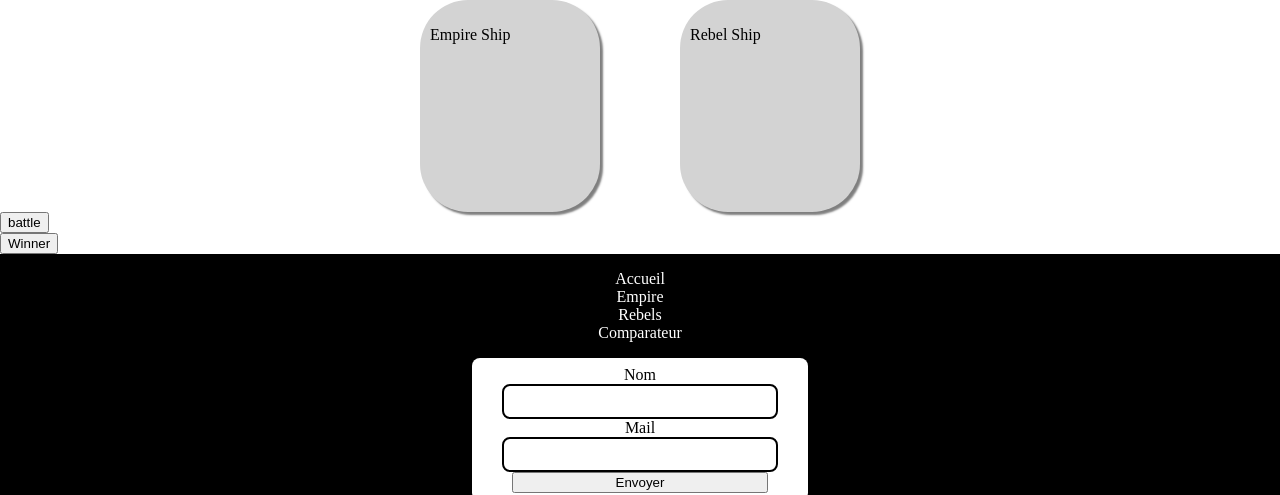
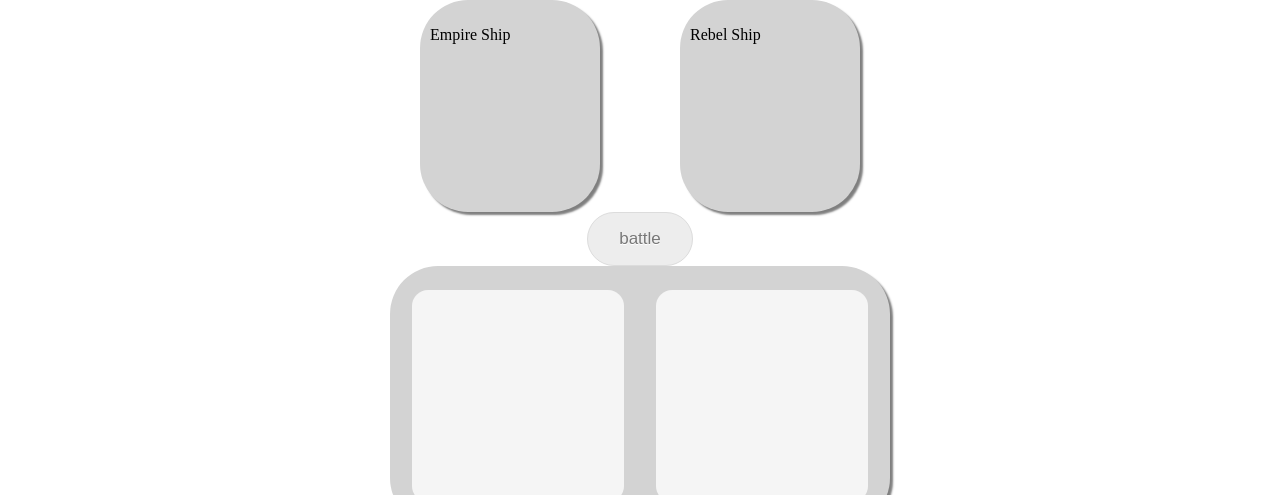
Before and after one commit to saif-eddine-miah/firstProject, a plain HTML site: page comparison.html in a window 1280 px wide. Shown: the part 60-555 px from the top of the page. Drawn offline with Linux system fonts and the light colour scheme.

Commit message:
fix global css errors

```diff
--- a/style/global.css
+++ b/style/global.css
@@ -78,9 +78,9 @@ i.fa-eclipse {
 .comparison-boxes{
     display: flex;
     justify-content: center;
-    gap: 5rem;
-.fa-facebook,{}
-.fa-twitter,{}
+    gap: 5rem;}
+/*.fa-facebook,{}
+.fa-twitter,{}*/
 .fa-envelope {
   margin-top: 16px;
   padding: 16px;
```
